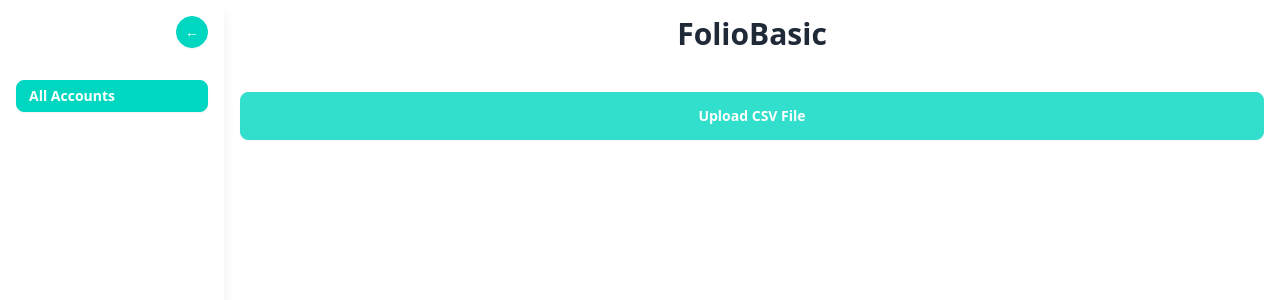
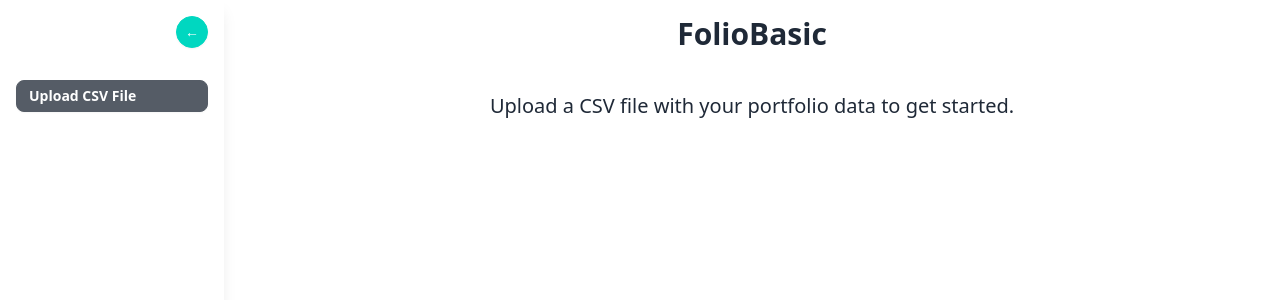
Before and after one commit to aarontorres0/FolioBasic, a React (Vite) app in the folder client/: page / in a window 1280 px wide. Shown: the top 300 px of the page. Built offline with nearby package versions, Linux system fonts and the light colour scheme.

Commit message:
refactor: Relocate CSV upload

```diff
--- a/client/src/App.jsx
+++ b/client/src/App.jsx
@@ -1,7 +1,6 @@
 import { useEffect, useState } from "react";
 import AccountSection from "./components/AccountSection";
 import Navbar from "./components/Navbar";
-import UploadCSV from "./components/UploadCSV";
 import { fetchStockData } from "./utils/stockData";
 
 function App() {
@@ -41,12 +40,16 @@ function App() {
         onSelectAccount={handleAccountSelect}
         isOpen={isNavbarOpen}
         onToggle={toggleNavbar}
+        onUpload={setPortfolioData}
       />
       <div className={`flex-1 overflow-auto transition-all duration-300 ${isNavbarOpen ? "ml-56" : "ml-16"}`}>
         <div className="p-4">
           <h1 className="text-3xl font-bold text-center mb-6">FolioBasic</h1>
-          <UploadCSV onUpload={setPortfolioData} />
-          {selectedAccount === "All" ? (
+          {accounts.length === 0 ? (
+            <div className="text-center text-xl mt-10">
+              Upload a CSV file with your portfolio data to get started.
+            </div>
+          ) : selectedAccount === "All" ? (
             Object.entries(portfolioData).map(([account, data]) => (
               <AccountSection
                 key={account}
--- a/client/src/components/Navbar.jsx
+++ b/client/src/components/Navbar.jsx
@@ -1,6 +1,7 @@
 import React from 'react';
+import UploadCSV from "./UploadCSV";
 
-const Navbar = ({ accounts, selectedAccount, onSelectAccount, isOpen, onToggle }) => {
+const Navbar = ({ accounts, selectedAccount, onSelectAccount, isOpen, onToggle, onUpload }) => {
   return (
     <div className={`fixed left-0 top-0 h-full bg-base-100 shadow-lg transition-all duration-300 ${isOpen ? 'w-56' : 'w-16'} z-10`}>
       <button onClick={onToggle} className="btn btn-sm btn-circle btn-accent text-white absolute top-4 right-4">
@@ -9,6 +10,8 @@ const Navbar = ({ accounts, selectedAccount, onSelectAccount, isOpen, onToggle }
       <nav className="mt-16 p-2">
         <ul className="menu menu-compact gap-2">
           {isOpen && (
+            <>
+              {accounts.length > 0 && (
                 <>
                   <li>
                     <button
@@ -28,6 +31,14 @@ const Navbar = ({ accounts, selectedAccount, onSelectAccount, isOpen, onToggle }
                       </button>
                     </li>
                   ))}
+                  <div className="my-4">
+                    <div className="w-4/5 mx-auto border-t border-base-300"></div>
+                  </div>
+                </>
+              )}
+              <li>
+                <UploadCSV onUpload={onUpload} />
+              </li>
             </>
           )}
         </ul>
--- a/client/src/components/UploadCSV.jsx
+++ b/client/src/components/UploadCSV.jsx
@@ -36,24 +36,22 @@ const UploadCSV = ({ onUpload }) => {
   };
 
   return (
-    <div className="py-4">
-      <div className="form-control">
+    <>
       <input
         ref={fileInputRef}
         type="file"
         accept=".csv"
         onChange={handleFileUpload}
-          className="hidden" // Hide the default file input
+        className="hidden"
       />
       <button
         onClick={triggerFileInput}
-          className="btn btn-accent text-white hover:btn-active opacity-80 transition-opacity duration-300"
+        className="btn btn-sm btn-neutral text-white w-full justify-start hover:btn-active opacity-80 transition-opacity duration-300"
       >
         Upload CSV File
       </button>
-        {error && <p className="text-center text-red-500 mt-2">{error}</p>}
-      </div>
-    </div>
+      {error && <p className="text-error text-sm mt-1">{error}</p>}
+    </>
   );
 };
 
```
Lines whose indentation alone changed are shown as unchanged.
